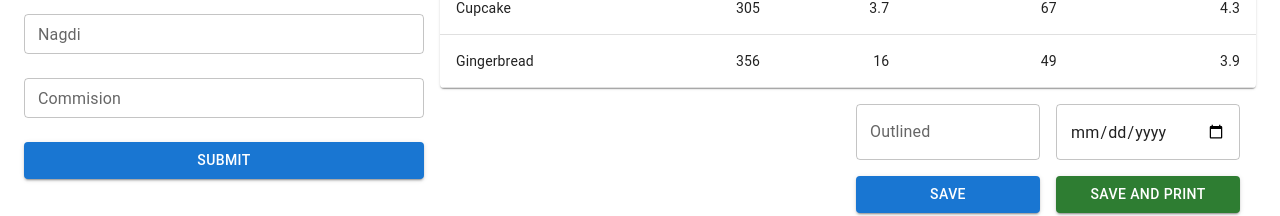
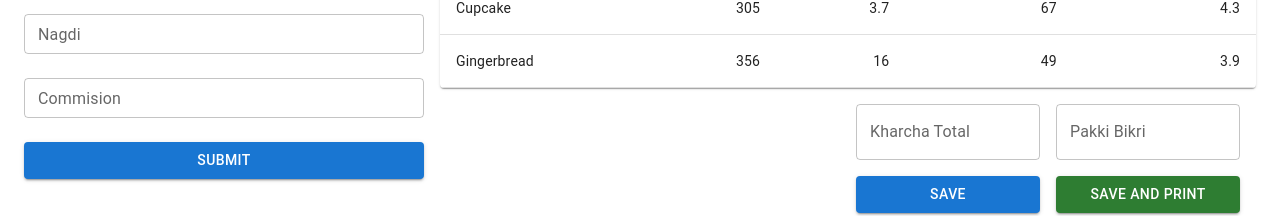
Before and after one commit to mDeepanshu/mandi-application, a React (Create React App) app: page /kisan-bill in a window 1280 px wide. Shown: the part 422-638 px from the top of the page. Built offline with nearby package versions, Linux system fonts and the light colour scheme.

Commit message:
textbox label fixed

```diff
--- a/src/features/kisan-bill/Kisan-Bill.js
+++ b/src/features/kisan-bill/Kisan-Bill.js
@@ -157,10 +157,10 @@ function KisanBill() {
           <Grid container spacing={2} justifyContent="flex-end" p={2}>
             <Grid container item xs={12} spacing={2} justifyContent="flex-end">
               <Grid item xs={3}>
-                <TextField id="outlined-basic" label="Outlined" variant="outlined" fullWidth />
+                <TextField id="outlined-basic" label="Kharcha Total" variant="outlined" fullWidth />
               </Grid>
               <Grid item xs={3}>
-                <TextField id="outlined-basic" type="date" variant="outlined" fullWidth />
+                <TextField id="outlined-basic" label="Pakki Bikri" variant="outlined" fullWidth />
               </Grid>
             </Grid>
             <Grid container item xs={12} spacing={2} justifyContent="flex-end">
--- a/src/features/vyapari-bill/Vyapari-Bill.js
+++ b/src/features/vyapari-bill/Vyapari-Bill.js
@@ -60,7 +60,7 @@ function VyapariBill() {
         <Grid container spacing={2} paddingTop={2}>
           <Grid container item xs={12} spacing={2} justifyContent="flex-end">
             <Grid item xs={2}>
-              <TextField id="outlined-basic" type="date" variant="outlined" fullWidth />
+              <TextField id="outlined-basic" label="Total" variant="outlined" fullWidth />
             </Grid>
           </Grid>
           <Grid container item xs={12} spacing={2} justifyContent="flex-end">
```
